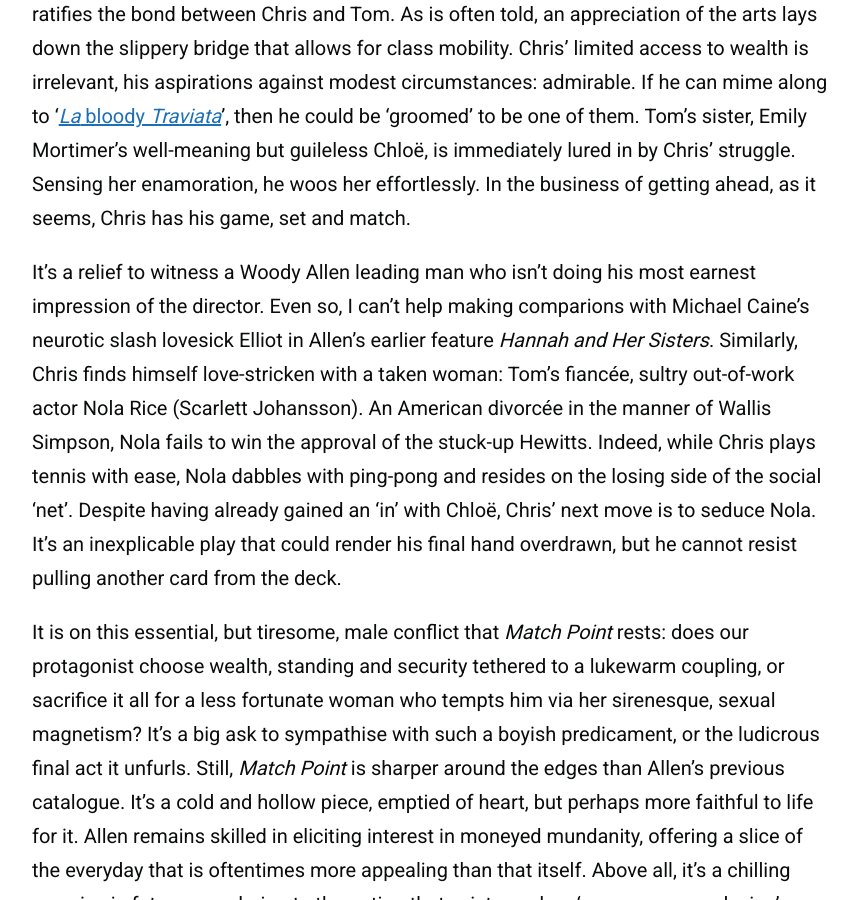
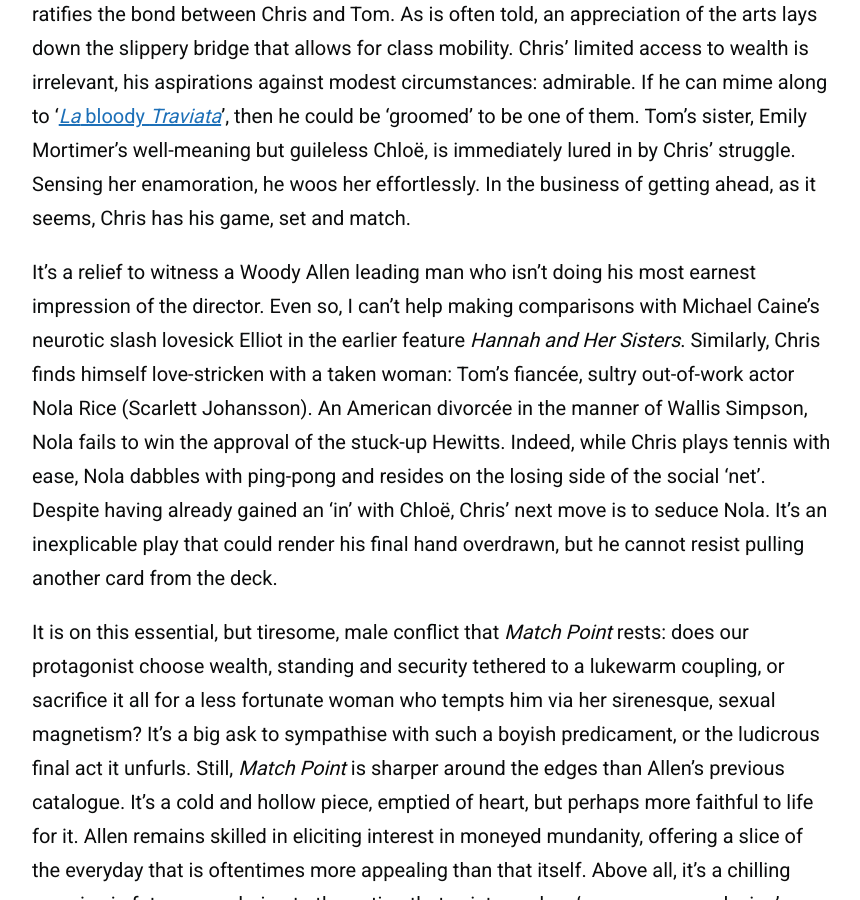
Before and after one commit to zoeurl/zoedowney.github.io, a Jekyll site: the page built from _posts/2024-2-22-match-point.md, in a window 1280 px wide and 900 px high, scrolled down 2199 px. Shown: the whole window, without its empty margins (208-1068 px from the left). Built offline with Jekyll 4.4.1, drawn with Linux system fonts in a browser that asks for light colours.

Commit message:
Update 2024-2-22-match-point.md

```diff
--- a/_posts/2024-2-22-match-point.md
+++ b/_posts/2024-2-22-match-point.md
@@ -19,7 +19,7 @@
 
 Like Ripley, Chris does some studying. He brushes up on (_The Cambridge Companion to_) Dostoevsky—notably _Crime and Punishment_—throwing out literary morsels to reel in future parents-in-law played by Brian Cox and Penelope Wilton. Rather than [jazz](https://www.youtube.com/watch?v=mT-fOr29OfA&t=1s&ab_channel=TomasvdB), it’s opera that ratifies the bond between Chris and Tom. As is often told, an appreciation of the arts lays down the slippery bridge that allows for class mobility. Chris’ limited access to wealth is irrelevant, his aspirations against modest circumstances: admirable. If he can mime along to ‘[_La_ bloody _Traviata_](https://en.wikipedia.org/wiki/La_traviata)’, then he could be ‘groomed’ to be one of them. Tom’s sister, Emily Mortimer’s well-meaning but guileless Chloë, is immediately lured in by Chris’ struggle. Sensing her enamoration, he woos her effortlessly. In the business of getting ahead, as it seems, Chris has his game, set and match.
 
-It’s a relief to witness a Woody Allen leading man who isn’t doing his most earnest impression of the director. Even so, I can't help making comparions with Michael Caine’s neurotic slash lovesick Elliot in Allen’s earlier feature _Hannah and Her Sisters_. Similarly, Chris finds himself love-stricken with a taken woman: Tom’s fiancée, sultry out-of-work actor Nola Rice (Scarlett Johansson). An American divorcée in the manner of Wallis Simpson, Nola fails to win the approval of the stuck-up Hewitts. Indeed, while Chris plays tennis with ease, Nola dabbles with ping-pong and resides on the losing side of the social ‘net’. Despite having already gained an ‘in’ with Chloë, Chris’ next move is to seduce Nola. It’s an inexplicable play that could render his final hand overdrawn, but he cannot resist pulling another card from the deck.
+It’s a relief to witness a Woody Allen leading man who isn’t doing his most earnest impression of the director. Even so, I can't help making comparisons with Michael Caine’s neurotic slash lovesick Elliot in the earlier feature _Hannah and Her Sisters_. Similarly, Chris finds himself love-stricken with a taken woman: Tom’s fiancée, sultry out-of-work actor Nola Rice (Scarlett Johansson). An American divorcée in the manner of Wallis Simpson, Nola fails to win the approval of the stuck-up Hewitts. Indeed, while Chris plays tennis with ease, Nola dabbles with ping-pong and resides on the losing side of the social ‘net’. Despite having already gained an ‘in’ with Chloë, Chris’ next move is to seduce Nola. It’s an inexplicable play that could render his final hand overdrawn, but he cannot resist pulling another card from the deck.
 
 It is on this essential, but tiresome, male conflict that _Match Point_ rests: does our protagonist choose wealth, standing and security tethered to a lukewarm coupling, or sacrifice it all for a less fortunate woman who tempts him via her sirenesque, sexual magnetism? It's a big ask to sympathise with such a boyish predicament, or the ludicrous final act it unfurls. Still, _Match Point_ is sharper around the edges than Allen’s previous catalogue. It’s a cold and hollow piece, emptied of heart, but perhaps more faithful to life for it. Allen remains skilled in eliciting interest in moneyed mundanity, offering a slice of the everyday that is oftentimes more appealing than that itself. Above all, it’s a chilling exercise in fate, surrendering to the notion that existence has ‘no purpose, no design’—an honest thesis carelessly misapplied to enable the chaos of its main character’s selfish dealings and conveniently sideline his [culpability](https://www.theguardian.com/film/2023/sep/08/woody-allen-venice-applause-metoo) for them.
 
```
